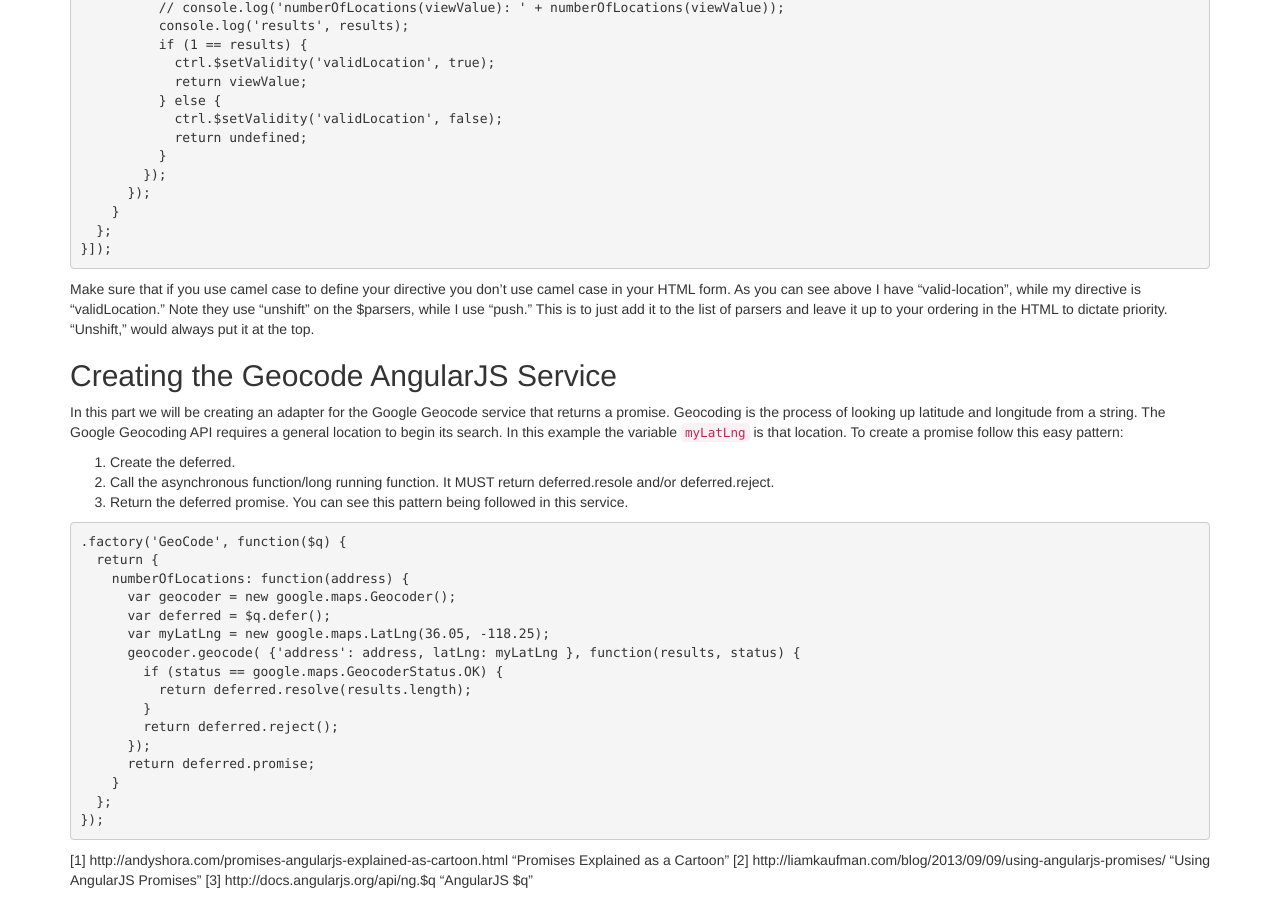
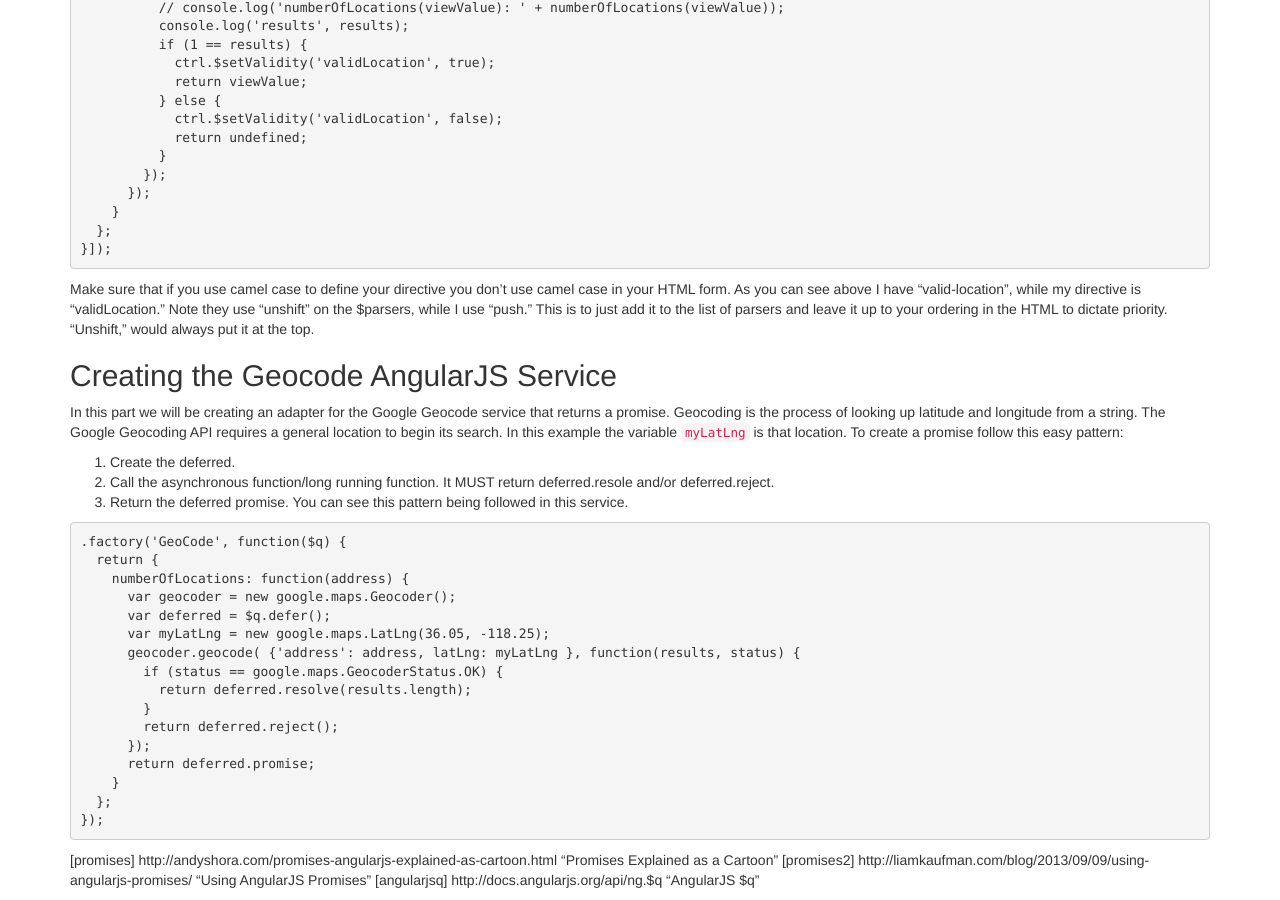
Before and after one commit to fallrisk/fallrisk.github.io, a Jekyll site: the page built from _posts/2013-11-07-AngularJS_with_Geocode_Validation.md, in a window 1280 px wide and 900 px high, scrolled down 721 px. Built offline with Jekyll 4.4.1, drawn with Linux system fonts in a browser that asks for light colours; nearby versions of some CDN libraries; some of the changed text lies outside the part shown.

Commit message:
Changed some of the wording.

```diff
--- a/_posts/2013-11-07-AngularJS_with_Geocode_Validation.md
+++ b/_posts/2013-11-07-AngularJS_with_Geocode_Validation.md
@@ -100,6 +100,6 @@ You can see this pattern being followed in this service.
 });
 {% endhighlight %}
 
-[1] http://andyshora.com/promises-angularjs-explained-as-cartoon.html "Promises Explained as a Cartoon"
-[2] http://liamkaufman.com/blog/2013/09/09/using-angularjs-promises/ "Using AngularJS Promises"
-[3] http://docs.angularjs.org/api/ng.$q "AngularJS $q"
+[promises] http://andyshora.com/promises-angularjs-explained-as-cartoon.html "Promises Explained as a Cartoon"
+[promises2] http://liamkaufman.com/blog/2013/09/09/using-angularjs-promises/ "Using AngularJS Promises"
+[angularjsq] http://docs.angularjs.org/api/ng.$q "AngularJS $q"
```
Also changed, not shown: other parts of _posts/2013-11-07-AngularJS_with_Geocode_Validation.md (+1 -1 lines).
